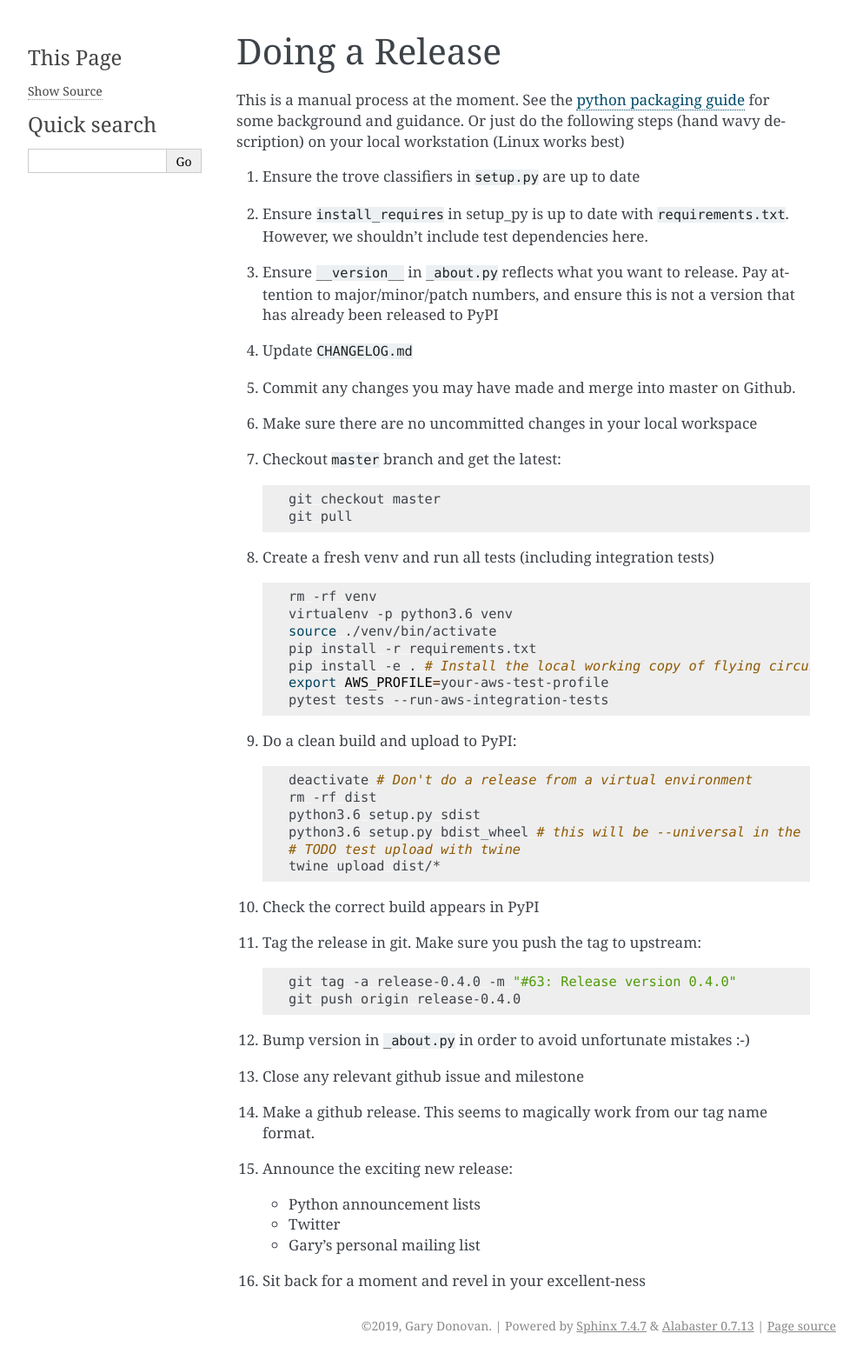
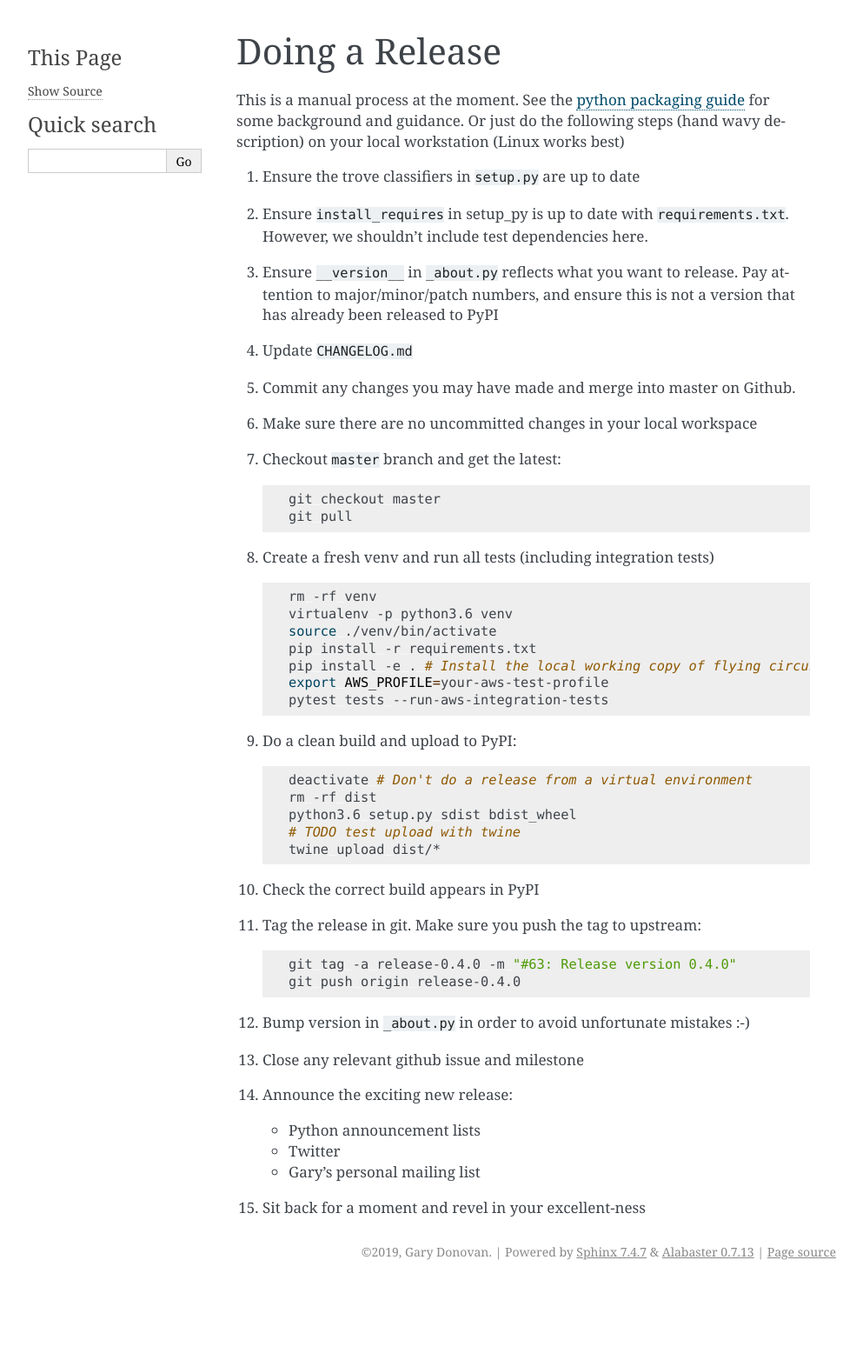
Before and after one commit to garyd203/flying-circus, a Sphinx documentation site: the page built from docs/internal_development/release.rst, in a window 1280 px wide. Shown: the whole page at 87% size, without its empty margins (148-1141 px from the left). Built offline with Sphinx 7.4.7, drawn with Linux system fonts in a browser that asks for light colours; the version number is read from the project's files by our own code; after the commit the page ends 1479 px from its top, so only the background shows below that.

Commit message:
Tweak release guidelines.

```diff
--- a/docs/internal_development/release.rst
+++ b/docs/internal_development/release.rst
@@ -39,8 +39,7 @@ for some background and guidance. Or just do the following steps
 
       deactivate # Don't do a release from a virtual environment
       rm -rf dist
-      python3.6 setup.py sdist
-      python3.6 setup.py bdist_wheel # this will be --universal in the future
+      python3.6 setup.py sdist bdist_wheel
       # TODO test upload with twine
       twine upload dist/*
 #. Check the correct build appears in PyPI
@@ -52,8 +51,6 @@ for some background and guidance. Or just do the following steps
       git push origin release-0.4.0
 #. Bump version in ``_about.py`` in order to avoid unfortunate mistakes :-)
 #. Close any relevant github issue and milestone
-#. Make a github release. This seems to magically work from our tag name
-   format.
 #. Announce the exciting new release:
 
    * Python announcement lists
```
